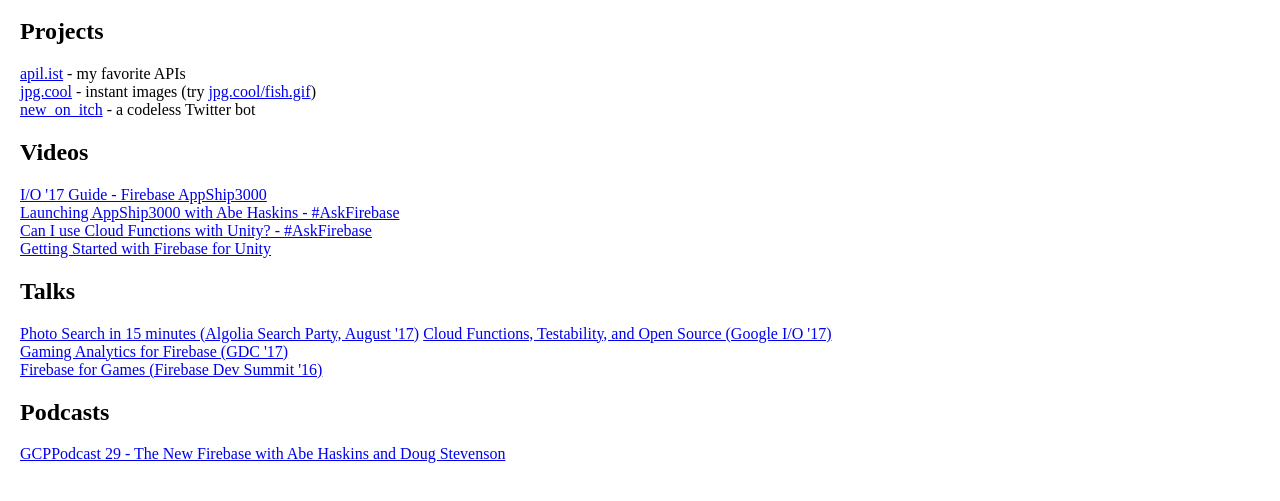
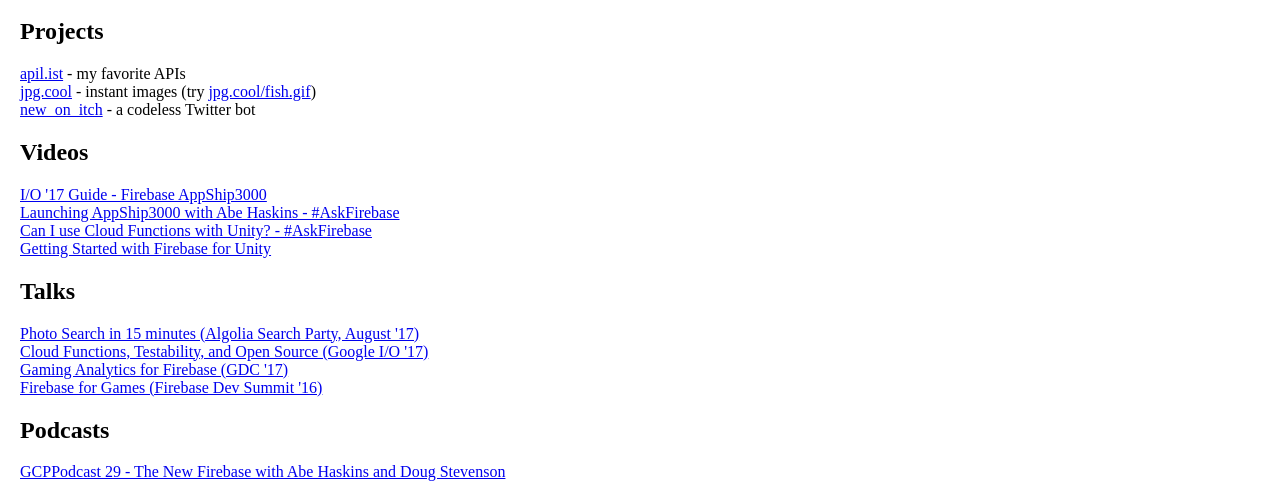
Before and after one commit to abehaskins/abe.today, a plain HTML site: page public/index.html in a window 1280 px wide. Shown: the part 429-930 px from the top of the page. Drawn offline with Linux system fonts and the light colour scheme.

Commit message:
Update index.html

```diff
--- a/public/index.html
+++ b/public/index.html
@@ -37,7 +37,7 @@
       <a href="https://www.youtube.com/watch?v=o0goc4zxIBE&index=1&list=PLl-K7zZEsYLkkCFs6T9mlqG8v6NCs38pA">Can I use Cloud Functions with Unity? - #AskFirebase</a><br />
       <a href="https://www.youtube.com/watch?v=uj6rs3HFg5o">Getting Started with Firebase for Unity</a><br />
       <h2>Talks</h2>
-      <a href="https://www.youtube.com/watch?v=YhLTLi5237o">Photo Search in 15 minutes (Algolia Search Party, August '17)</a>
+      <a href="https://www.youtube.com/watch?v=YhLTLi5237o">Photo Search in 15 minutes (Algolia Search Party, August '17)</a><br />
       <a href="https://www.youtube.com/watch?v=SnWwkURpwxs">Cloud Functions, Testability, and Open Source (Google I/O '17)</a><br />
       <a href="https://www.youtube.com/watch?v=zbGm0Oh3VMw">Gaming Analytics for Firebase (GDC '17)</a><br />
       <a href="https://www.youtube.com/watch?v=KClYcPjZL_k">Firebase for Games (Firebase Dev Summit '16)</a><br />
```
